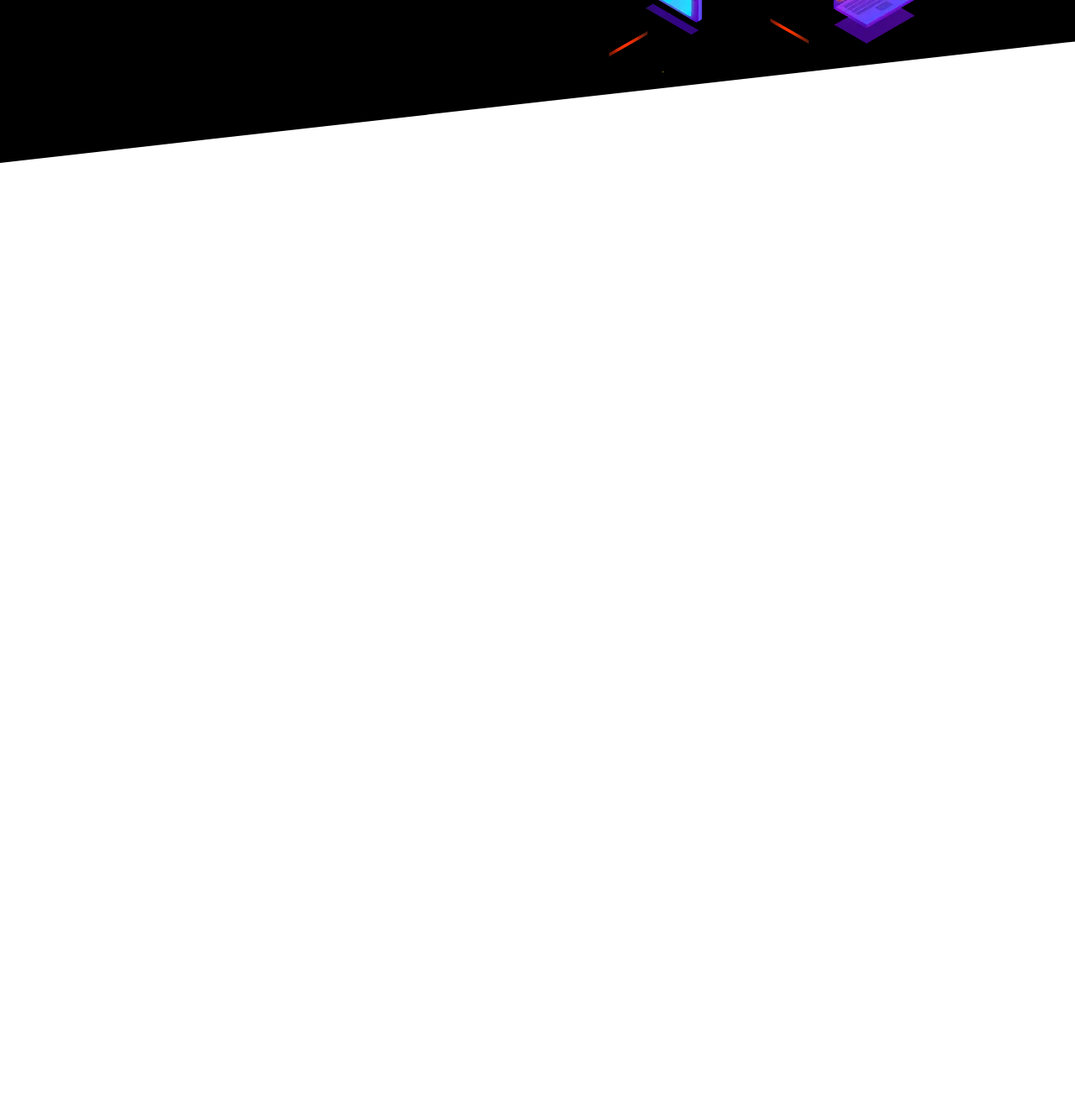
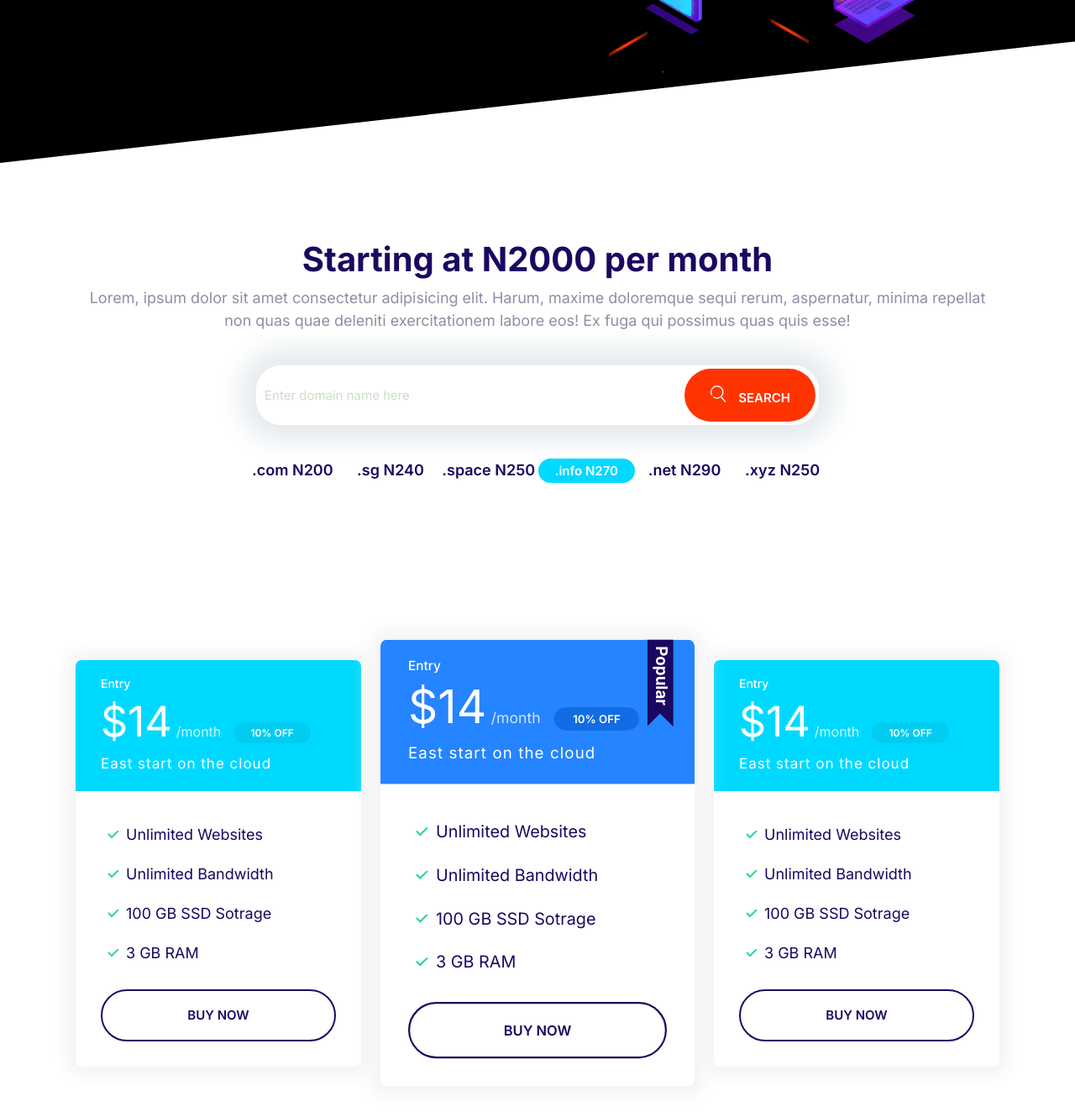
Before and after one commit to nwabueze1/fidefy, a plain HTML site: page index.html in a window 1280 px wide. Shown: the part 590-1920 px from the top of the page at 84% size. Before the commit the page ends 800 px from the top, so only its background shows below. Drawn offline with Linux system fonts and the light colour scheme.

Commit message:
finished the plan section

```diff
--- a/css/style.css
+++ b/css/style.css
@@ -194,10 +194,16 @@ a {
   font-size: 1.8rem;
   font-weight: 600;
   margin: 1rem 0;
+  outline: 0;
   padding: 2rem 3rem;
   text-align: center;
   text-transform: uppercase;
   white-space: nowrap;
+}
+.btn .icon {
+  width: 2rem;
+  height: 2rem;
+  margin-right: 1rem;
 }
 .btn--primary {
   background: var(--color-primary);
@@ -275,7 +281,6 @@ a {
     font-size: 1.5rem;
   }
 }
-
 /* Cards */
 .card {
   border-radius: 7px;
@@ -297,12 +302,17 @@ a {
   background: var(--color-secondary);
   color: #fff;
 }
-
+.card--primary .badge--primary {
+  background: #126de4;
+}
 .card--secondary .badge--secondary {
   background: #02cdf1;
 }
 
 /* Plans */
+.plan {
+  transition: transform 0.2s ease-out;
+}
 .plan__name {
   color: #fff;
   margin: 0;
@@ -331,7 +341,9 @@ a {
 .plan .list__item {
   margin-bottom: 2rem;
 }
-
+.plan--popular {
+  transform: scale(1.1);
+}
 .plan--popular .card__header {
   position: relative;
 }
@@ -344,7 +356,12 @@ a {
   top: -6px;
   right: 5%;
 }
-
+.plan:hover {
+  transform: scale(1.05);
+}
+.plan--popular:hover {
+  transform: scale(1.15);
+}
 @media screen and (min-width: 1024px) {
   .plan__name {
     font-size: 1.4rem;
@@ -636,3 +653,36 @@ a {
     align-self: center;
   }
 }
+
+/* Domain Block */
+
+.block-domain .input-group {
+  box-shadow: 0 0 30px 20px #e6ebee;
+  border: 0;
+  margin: 4rem auto;
+  max-width: 670px;
+}
+.block-domain__prices {
+  display: grid;
+  grid-template-columns: repeat(3, 1fr);
+  grid-template-rows: repeat(2, 6rem);
+  font-size: 2rem;
+  font-weight: 600;
+  justify-items: center;
+  max-width: 700px;
+  margin: 0 auto;
+}
+@media screen and (min-width: 768px) {
+  .block-domain__prices {
+    grid-template-columns: repeat(auto-fit, minmax(10rem, 1fr));
+    font-size: 1.8rem;
+  }
+}
+/* Plansblock */
+.block-plans .grid {
+  gap: 8rem 4rem;
+}
+.block-plans .card {
+  max-width: 500px;
+  margin: 0 auto;
+}
--- a/index.html
+++ b/index.html
@@ -52,6 +52,102 @@
         </picture>
       </div>
     </section>
+
+    <!-- Domain block -->
+    <section class="block container block-domain">
+      <header class="block--header">
+        <h2>Starting at N2000 per month</h2>
+        Lorem, ipsum dolor sit amet consectetur adipisicing elit. Harum, maxime
+        doloremque sequi rerum, aspernatur, minima repellat non quas quae
+        deleniti exercitationem labore eos! Ex fuga qui possimus quas quis esse!
+      </header>
+      <div class="input-group">
+        <input
+          type="text"
+          class="input"
+          placeholder="Enter domain name here "
+        />
+        <button class="btn btn--accent">
+          <svg class="icon icon--white">
+            <use xlink:href="images/sprite.svg#search"></use>
+          </svg>
+          Search
+        </button>
+      </div>
+      <ul class="list block-domain__prices">
+        <li>.com N200</li>
+        <li>.sg N240</li>
+        <li>.space N250</li>
+        <li><span class="badge badge--secondary">.info N270</span></li>
+        <li>.net N290</li>
+        <li>.xyz N250</li>
+      </ul>
+    </section>
+    <!-- Plans -->
+    <section class="block container block-plans">
+      <div class="grid grid--1x3">
+        <div class="plan">
+          <div class="card card--secondary">
+            <header class="card__header">
+              <h3 class="plan__name">Entry</h3>
+              <span class="plan__price">$14</span>
+              <span class="plan__billing-cycle">/month</span>
+              <span class="badge badge--secondary badge--small">10% OFF</span>
+              <span class="plan__description">East start on the cloud</span>
+            </header>
+            <div class="card__body">
+              <ul class="list list--tick">
+                <li class="list__item">Unlimited Websites</li>
+                <li class="list__item">Unlimited Bandwidth</li>
+                <li class="list__item">100 GB SSD Sotrage</li>
+                <li class="list__item">3 GB RAM</li>
+              </ul>
+              <button class="btn btn--outline btn--block">Buy Now</button>
+            </div>
+          </div>
+        </div>
+        <div class="plan plan--popular">
+          <div class="card card--primary">
+            <header class="card__header">
+              <h3 class="plan__name">Entry</h3>
+              <span class="plan__price">$14</span>
+              <span class="plan__billing-cycle">/month</span>
+              <span class="badge badge--primary badge--small">10% OFF</span>
+              <span class="plan__description">East start on the cloud</span>
+            </header>
+            <div class="card__body">
+              <ul class="list list--tick">
+                <li class="list__item">Unlimited Websites</li>
+                <li class="list__item">Unlimited Bandwidth</li>
+                <li class="list__item">100 GB SSD Sotrage</li>
+                <li class="list__item">3 GB RAM</li>
+              </ul>
+              <button class="btn btn--outline btn--block">Buy Now</button>
+            </div>
+          </div>
+        </div>
+        <div class="plan">
+          <div class="card card--secondary">
+            <header class="card__header">
+              <h3 class="plan__name">Entry</h3>
+              <span class="plan__price">$14</span>
+              <span class="plan__billing-cycle">/month</span>
+              <span class="badge badge--secondary badge--small">10% OFF</span>
+              <span class="plan__description">East start on the cloud</span>
+            </header>
+            <div class="card__body">
+              <ul class="list list--tick">
+                <li class="list__item">Unlimited Websites</li>
+                <li class="list__item">Unlimited Bandwidth</li>
+                <li class="list__item">100 GB SSD Sotrage</li>
+                <li class="list__item">3 GB RAM</li>
+              </ul>
+              <button class="btn btn--outline btn--block">Buy Now</button>
+            </div>
+          </div>
+        </div>
+      </div>
+    </section>
     <script>
       const collapsibles = document.querySelectorAll(".collapsible");
       collapsibles.forEach((item) => {
--- /dev/null
+++ b/sections/plans section/style.css
@@ -0,0 +1,8 @@
+/* Plansblock */
+.block-plans .grid {
+  gap: 8rem 4rem;
+}
+.block-plans .card {
+  max-width: 500px;
+  margin: 0 auto;
+}
```
Also changed, not shown: components/plans/index.html (added, +20 -0 lines), sections/domain block/index.html (added, +26 -0 lines), sections/plans section/index.html (added, +65 -0 lines).
